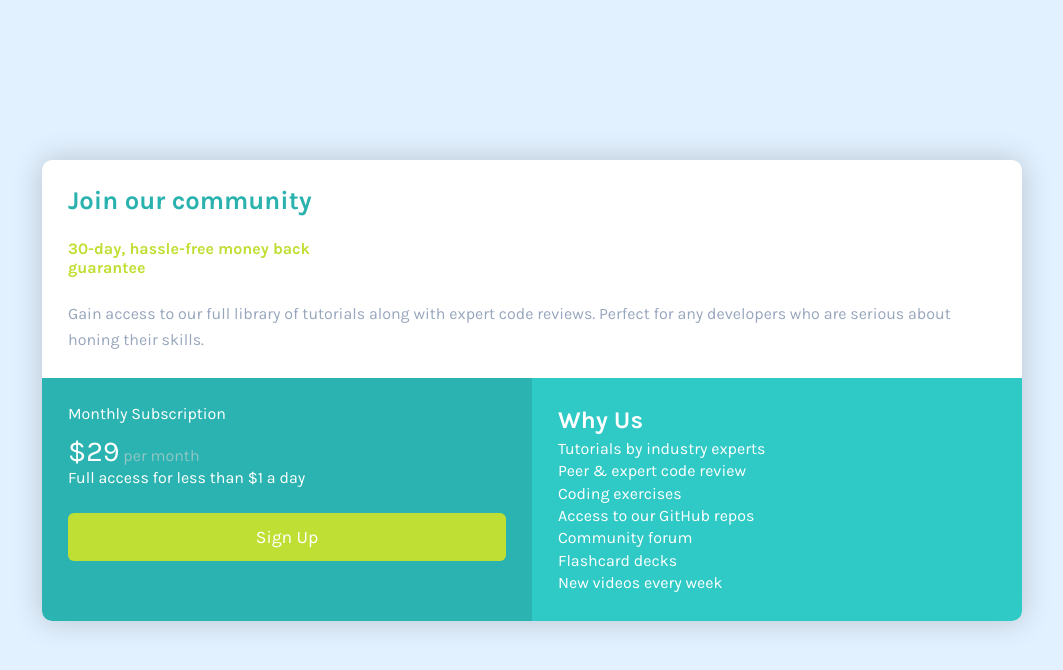
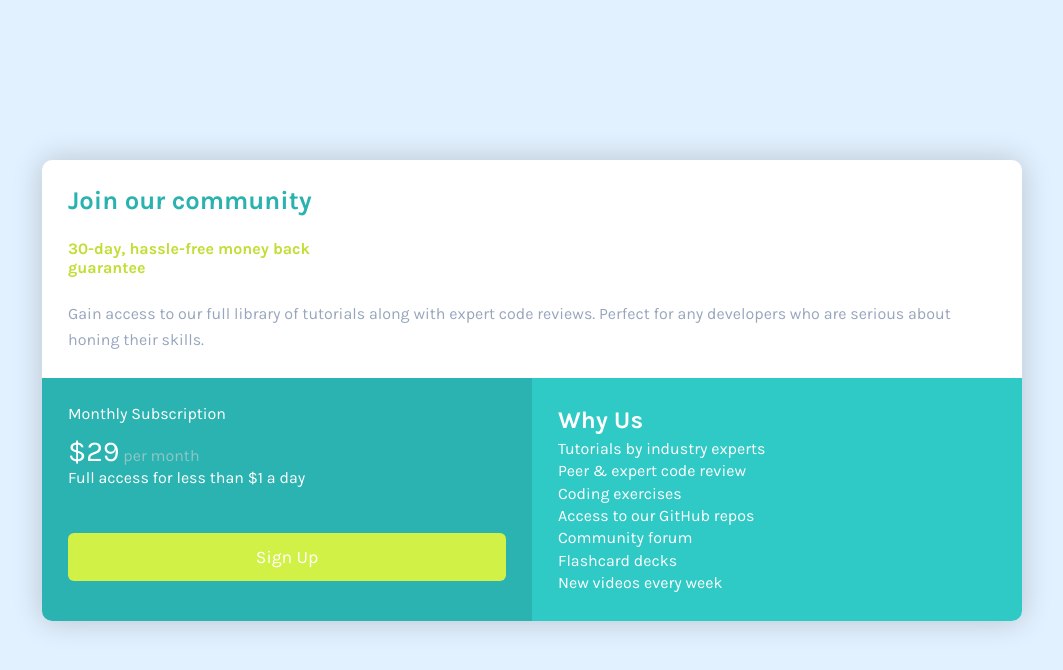
Before and after one commit to GabeOP/Single-Price-FrontEndMentor, a plain HTML site: page index.html in a window 1280 px wide. In both pictures the pointer is over the button "Sign Up". Shown: the whole page, without its empty margins (108-1171 px from the left). Drawn offline with Linux system fonts and the light colour scheme.

Commit message:
mudança final

```diff
--- a/style.css
+++ b/style.css
@@ -26,7 +26,6 @@ body{
 
 .container-top, .container-mid, .container-bottom{
     padding: 26px;
-
 }
 
 .container-top{
@@ -80,6 +79,10 @@ body{
     color: rgb(255, 255, 255);
     margin-top: 26px;
 }
+.container-mid button:hover{
+    background-color: hsl(71, 86%, 61%);
+    cursor: pointer;
+}
 
 /* FIM CONTAINER MID */
 
@@ -110,6 +113,10 @@ body{
     .container-mid{
         border-radius: 0 0 0 10px ;
     }
+    .container-mid button{
+        margin-top: 46px;
+    }
+
     .container-bottom{
         border-radius: 0 0 10px 0;
     }
```
